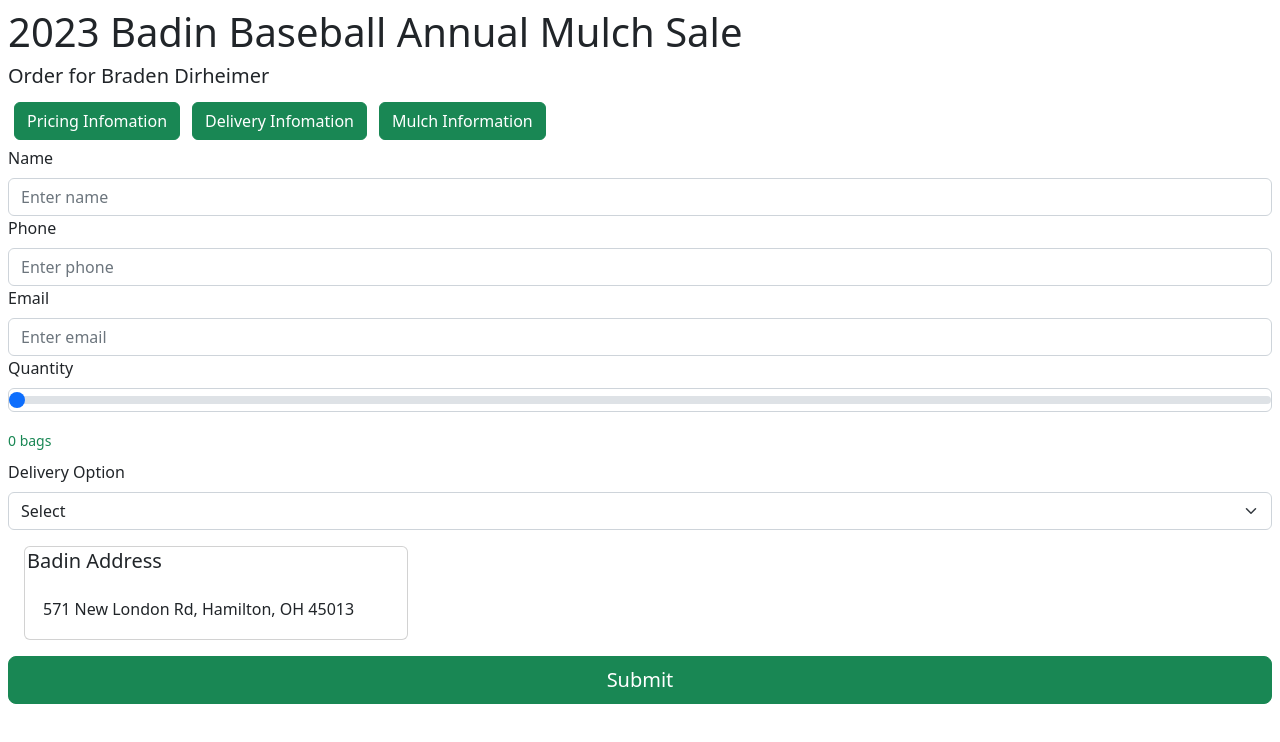
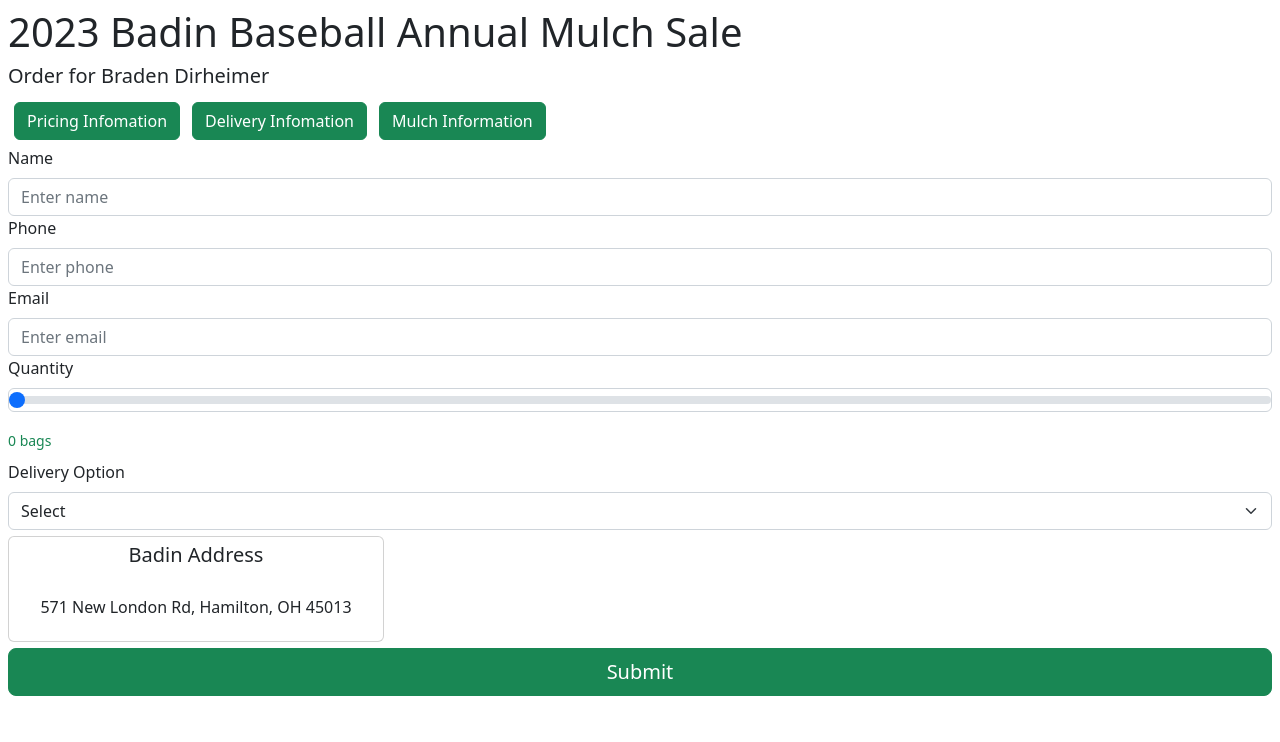
Before and after one commit to dirheimerb/badin-mulch, a Next.js app: page / in a window 1280 px wide. Shown: the top 742 px of the page. Built offline with nearby package versions, Linux system fonts and the light colour scheme.

Commit message:
purchase component css updated

```diff
--- a/src/components/Purchase.tsx
+++ b/src/components/Purchase.tsx
@@ -301,10 +301,14 @@
             </Form.Group>
           </div>
         ) : (
-          <Card style={{ width: '24rem', margin: '16px', padding: '2px' }}>
-            <Card.Title>Badin Address</Card.Title>
+          <Card style={{ width: '23.5rem', marginTop: '6px', marginBottom: '6px'}}>
+            <Card.Title
+              style={{ textAlign: 'center', marginTop: '6px', marginBottom: '6px'}}
+            >Badin Address</Card.Title>
             <Card.Body>
-              <Card.Text>571 New London Rd, Hamilton, OH 45013</Card.Text>
+              <Card.Text
+                style={{ textAlign: 'center', marginTop: '6px', marginBottom: '6px'}}
+              >571 New London Rd, Hamilton, OH 45013</Card.Text>
             </Card.Body>
           </Card>
         )}
```
